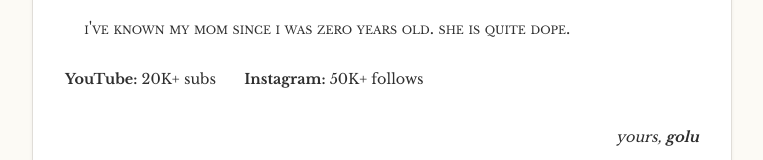
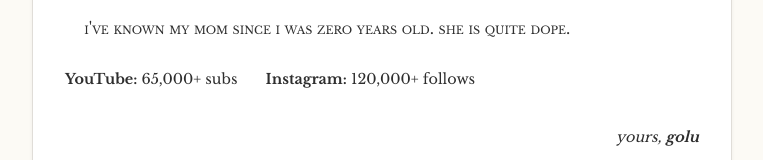
Before and after one commit to Rutujeet/greatestmomintheworld, a plain HTML site: page index.html in a window 1280 px wide. Shown: the part 690-850 px from the top of the page, without its empty margins (258-1021 px from the left). Drawn offline with nearby package versions, Linux system fonts and the light colour scheme.

Commit message:
Update follow count & Add IG link

```diff
--- a/index.html
+++ b/index.html
@@ -102,8 +102,8 @@
     </div>
 
     <div class="social">
-      <a href="https://www.youtube.com/@suchitasart2725/"><strong><span class="lang-en">YouTube:</span><span class="lang-mr">YouTube:</span></strong> <span class="lang-en">20K+ subs</span><span class="lang-mr">20K+ subs</span></a>
-      <a href="#"><strong><span class="lang-en">Instagram:</span><span class="lang-mr">Instagram:</span></strong> <span class="lang-en">50K+ follows</span><span class="lang-mr">50K+ follows</span></a>
+      <a href="https://www.youtube.com/@suchitasart2725/"><strong><span class="lang-en">YouTube:</span><span class="lang-mr">YouTube:</span></strong> <span class="lang-en">65,000+ subs</span><span class="lang-mr">65,000+ subs</span></a>
+      <a href="https://www.instagram.com/suchitas_art_10/"><strong><span class="lang-en">Instagram:</span><span class="lang-mr">Instagram:</span></strong> <span class="lang-en">120,000+ follows</span><span class="lang-mr">120,000+ follows</span></a>
     </div>
 
     <footer>
```
